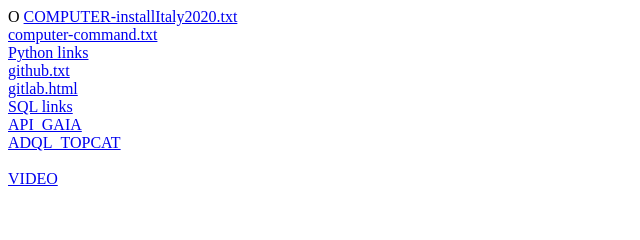
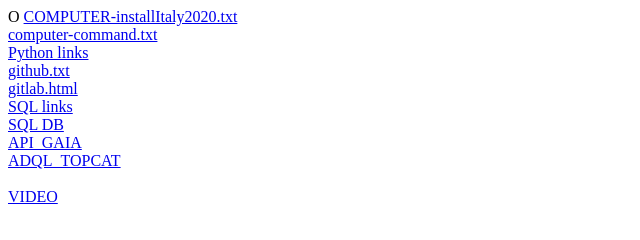
Before and after one commit to timegold/computer, a plain HTML site: page docs/index.html in a window 1280 px wide. Shown: the whole page, without its empty margins (0-640 px from the left). Drawn offline with Linux system fonts and the light colour scheme.

Commit message:
Update index.html

```diff
--- a/docs/index.html
+++ b/docs/index.html
@@ -20,6 +20,8 @@ O<html>
  <a href="sql.html"> SQL links</a>
 <br>
 
+ <a href="sqlDB.html"> SQL DB</a>
+<br>
 
   <a href="api_gaia.html"> API_GAIA </a>
   <br>
```
